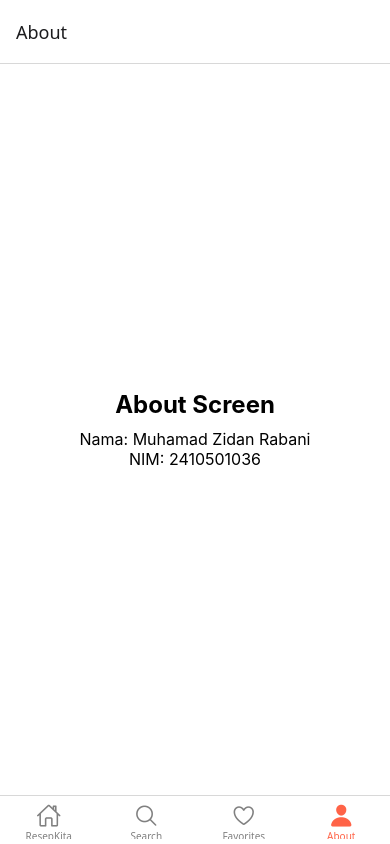
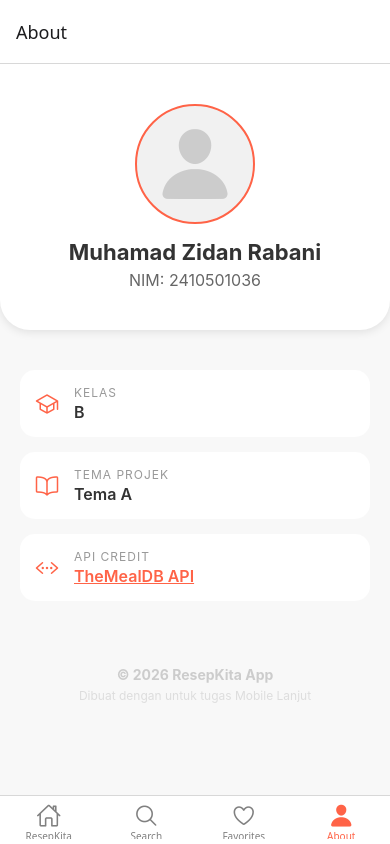
Before and after one commit to Zephyr-017/ResipeApp, a React Native app: screen /About in a window 390 px wide. Built offline with nearby package versions, Linux system fonts and the light colour scheme; no server answers.

Commit message:
feat: AboutScreen with personal info, project details, and API credits

```diff
--- a/src/screens/AboutScreen.js
+++ b/src/screens/AboutScreen.js
@@ -1,30 +1,142 @@
 import React from 'react';
-import { View, Text, StyleSheet } from 'react-native';
+import { View, Text, StyleSheet, Image, ScrollView, Linking, TouchableOpacity } from 'react-native';
+import { Ionicons } from '@expo/vector-icons';
 
 const AboutScreen = () => {
+  const openAPI = () => {
+    Linking.openURL('https://www.themealdb.com/api.php');
+  };
+
   return (
-    <View style={styles.container}>
-      <Text style={styles.title}>About Screen</Text>
-      <Text style={styles.text}>Nama: Muhamad Zidan Rabani</Text>
-      <Text style={styles.text}>NIM: 2410501036</Text>
-    </View>
+    <ScrollView style={styles.container}>
+      <View style={styles.header}>
+        {/* Placeholder for Profile Picture */}
+        <View style={styles.profileImageContainer}>
+          <Ionicons name="person" size={80} color="#ccc" />
+        </View>
+        <Text style={styles.name}>Muhamad Zidan Rabani</Text>
+        <Text style={styles.nim}>NIM: 2410501036</Text>
+      </View>
+
+      <View style={styles.infoSection}>
+        <View style={styles.infoRow}>
+          <Ionicons name="school-outline" size={24} color="#FF6347" />
+          <View style={styles.infoTextContainer}>
+            <Text style={styles.infoLabel}>Kelas</Text>
+            <Text style={styles.infoValue}>B</Text>
+          </View>
+        </View>
+
+        <View style={styles.infoRow}>
+          <Ionicons name="book-outline" size={24} color="#FF6347" />
+          <View style={styles.infoTextContainer}>
+            <Text style={styles.infoLabel}>Tema Projek</Text>
+            <Text style={styles.infoValue}>Tema A</Text>
+          </View>
+        </View>
+
+        <View style={styles.infoRow}>
+          <Ionicons name="code-working-outline" size={24} color="#FF6347" />
+          <View style={styles.infoTextContainer}>
+            <Text style={styles.infoLabel}>API Credit</Text>
+            <TouchableOpacity onPress={openAPI}>
+              <Text style={[styles.infoValue, styles.link]}>TheMealDB API</Text>
+            </TouchableOpacity>
+          </View>
+        </View>
+      </View>
+
+      <View style={styles.footer}>
+        <Text style={styles.footerText}>© 2026 ResepKita App</Text>
+        <Text style={styles.footerSubText}>Dibuat dengan untuk tugas Mobile Lanjut</Text>
+      </View>
+    </ScrollView>
   );
 };
 
 const styles = StyleSheet.create({
   container: {
     flex: 1,
+    backgroundColor: '#f8f8f8',
+  },
+  header: {
+    backgroundColor: '#fff',
+    alignItems: 'center',
+    paddingVertical: 40,
+    borderBottomLeftRadius: 30,
+    borderBottomRightRadius: 30,
+    elevation: 4,
+    shadowColor: '#000',
+    shadowOffset: { width: 0, height: 2 },
+    shadowOpacity: 0.1,
+    shadowRadius: 10,
+  },
+  profileImageContainer: {
+    width: 120,
+    height: 120,
+    borderRadius: 60,
+    backgroundColor: '#f1f1f1',
     justifyContent: 'center',
     alignItems: 'center',
+    marginBottom: 15,
+    borderWidth: 2,
+    borderColor: '#FF6347',
+  },
+  name: {
+    fontSize: 22,
+    fontWeight: 'bold',
+    color: '#333',
+  },
+  nim: {
+    fontSize: 16,
+    color: '#666',
+    marginTop: 5,
+  },
+  infoSection: {
+    padding: 20,
+    marginTop: 20,
+  },
+  infoRow: {
+    flexDirection: 'row',
+    alignItems: 'center',
     backgroundColor: '#fff',
+    padding: 15,
+    borderRadius: 15,
+    marginBottom: 15,
+    elevation: 2,
   },
-  title: {
-    fontSize: 24,
+  infoTextContainer: {
+    marginLeft: 15,
+  },
+  infoLabel: {
+    fontSize: 12,
+    color: '#999',
+    textTransform: 'uppercase',
+    letterSpacing: 1,
+  },
+  infoValue: {
+    fontSize: 16,
+    fontWeight: '600',
+    color: '#333',
+    marginTop: 2,
+  },
+  link: {
+    color: '#FF6347',
+    textDecorationLine: 'underline',
+  },
+  footer: {
+    alignItems: 'center',
+    padding: 30,
+  },
+  footerText: {
+    color: '#ccc',
+    fontSize: 14,
     fontWeight: 'bold',
-    marginBottom: 10,
   },
-  text: {
-    fontSize: 16,
+  footerSubText: {
+    color: '#ddd',
+    fontSize: 12,
+    marginTop: 5,
   },
 });
 
```
